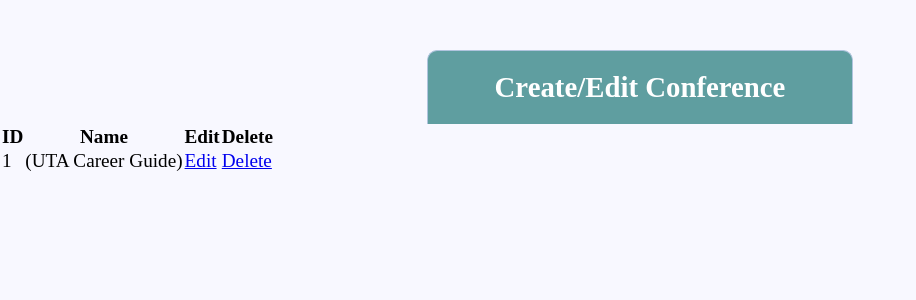
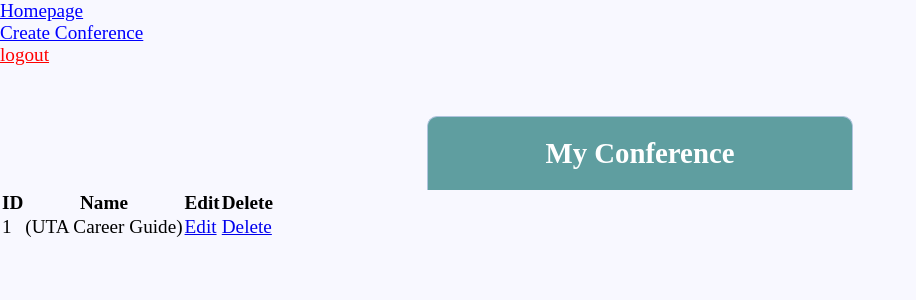
Before and after one commit to ppdesai434/SayMyNameRight-Web-App, a PHP site: page /myconferences.php in a window 1280 px wide. Shown: the top 300 px of the page, without its empty margins (0-916 px from the left). Run offline with PHP 8.4, Linux system fonts and the light colour scheme; a user stored in the database is signed in; data comes from the database, SQL or seed files in the repository.

Commit message:
Changed few stuff
Its ready to go

```diff
--- a/conference.php
+++ b/conference.php
@@ -20,7 +20,8 @@
 </head>
 <body>
   <div class="header">
-    <h2>Create/Edit Conference</h2>
+    <p> <a href="index.php?logout='1'" style="color: red;">logout</a> </p>
+    <h2>Create Conference</h2>
   </div>
   <form method="POST" action="conference.php">
     <?php include('errors.php'); ?>
--- a/config.php
+++ b/config.php
@@ -146,7 +146,7 @@ if (isset($_POST['reg_conf'])) {
           VALUES('$Confname', '$startdate', '$enddate' ,'$Address','$City','$State','$Country', '$zip','$createdby')";
     echo $query;
     mysqli_query($db, $query) or die();
-    header('location: index.php');
+    header('location: myconferences.php');
   }
 
 }
--- a/editconference.php
+++ b/editconference.php
@@ -32,6 +32,7 @@ $row = mysqli_fetch_row($result);
 </head>
 <body>
   <div class="header">
+    <p> <a href="index.php?logout='1'" style="color: red;">logout</a> </p>
     <h2>Edit Conference</h2>
   </div>
   <form method="POST" action="conference.php">
--- a/index.php
+++ b/index.php
@@ -40,7 +40,8 @@
     <?php  if (isset($_SESSION['name'])) : ?>
     	<p>Welcome <strong><?php echo $_SESSION['name']; echo $_SESSION['ID']; ?></strong></p>
 
-      <p><a href="conference.php" style="color: blue;">Create Conference</a></p>
+      <!--<p><a href="conference.php" style="color: blue;">Create Conference</a></p>-->
+
       <p><a href="myconferences.php" style="color: blue;">My Conferences</a></p>
 
 
--- a/myconferences.php
+++ b/myconferences.php
@@ -27,8 +27,11 @@
   <link rel="stylesheet" type="text/css" href="register.css">
 </head>
 <body>
+  <p><a href="index.php" style="color: blue;">Homepage</a></p>
+  <p><a href="conference.php" style="color: blue;">Create Conference</a></p>
+  <p> <a href="index.php?logout='1'" style="color: red;">logout</a> </p>
   <div class="header">
-    <h2>Create/Edit Conference</h2>
+    <h2>My Conference</h2>
   </div>
   <?php
 
```
